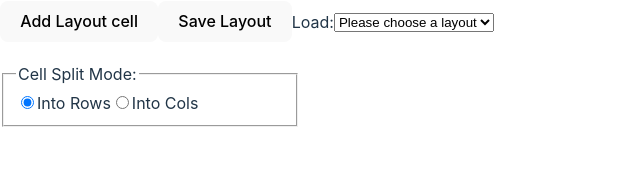
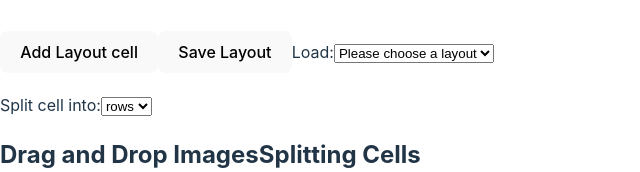
Before and after one commit to pixeljo/cell-splitting-editor-react, a React (Vite) app: page / in a window 1280 px wide. Shown: the part 190-362 px from the top of the page, without its empty margins (0-640 px from the left). Built offline with nearby package versions, Linux system fonts and the light colour scheme.

Commit message:
Replaces split cell radio buttons with a select menu

```diff
--- a/src/App.jsx
+++ b/src/App.jsx
@@ -1,4 +1,5 @@
 import { useState } from 'react'
+import SplitCellSelectMenu from './SplitCellSelectMenu'
 import './App.scss'
 
 let containerId = 0;
@@ -131,7 +132,10 @@ function App() {
               </option>
             ))}
           </select>
-          <form id="cell-split-mode">
+
+          <SplitCellSelectMenu />
+
+          {/* <form id="cell-split-mode">
             <fieldset>
               <legend>Cell Split Mode:</legend>
               <div>
@@ -153,7 +157,7 @@ function App() {
                 <label htmlFor="splitCol">Into Cols</label>
               </div>
             </fieldset>
-          </form>
+          </form> */}
 
 
         </div> {/* end action-area  */}
--- /dev/null
+++ b/src/SplitCellSelectMenu.jsx
@@ -0,0 +1,25 @@
+import { useState } from 'react';
+
+const SplitCellSelectMenu = () => {
+  // State to manage the selected value
+  const [splitCellSelectedValue, setSplitCellSelectedValue] = useState('');
+
+  // Handler for select change
+  const handleSplitCellSelectChange = (event) => {
+    setSplitCellSelectedValue(event.target.value);
+  };
+
+  return (
+    <div>
+      <label htmlFor="selectOption">Split cell into:</label>
+      <select id="selectOption" value={splitCellSelectedValue} onChange={handleSplitCellSelectChange}>
+        <option value="rows">rows</option>
+        <option value="cols1">cols</option>
+      </select>
+
+      {/* <p>Selected Option: {selectedValue}</p> */}
+    </div>
+  );
+};
+
+export default SplitCellSelectMenu;
```
